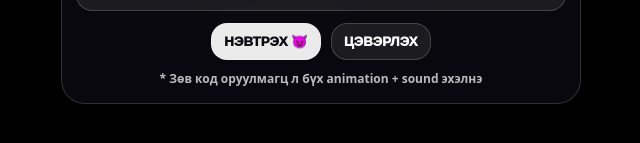
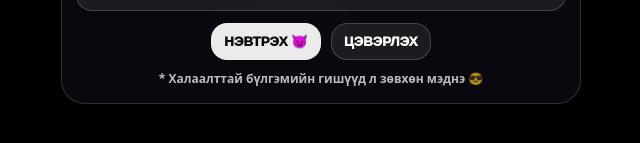
Before and after one commit to dalaiochir/happy-birthday-invite, a Next.js app: page / in a window 1280 px wide. Shown: the part 407-550 px from the top of the page, without its empty margins (319-959 px from the left). Built offline with nearby package versions, Linux system fonts and the light colour scheme.

Commit message:
locked 22

```diff
--- a/app/page.js
+++ b/app/page.js
@@ -201,7 +201,7 @@ export default function Page() {
       return;
     }
 
-    setCodeError("Буруу код байна аа 😈");
+    setCodeError("YOU ARE IMPOSTER!!! 😈");
   };
 
   // 3) Countdown timer (ЧИНИЙ interval ХЭВЭЭР: 2000ms)
@@ -493,7 +493,7 @@ export default function Page() {
             </div>
 
             <div className="lockHint">
-              * Зөв код оруулмагц л бүх animation + sound эхэлнэ
+              * Халаалттай бүлгэмийн гишүүд л зөвхөн мэднэ 😎
             </div>
           </div>
         </div>
```
